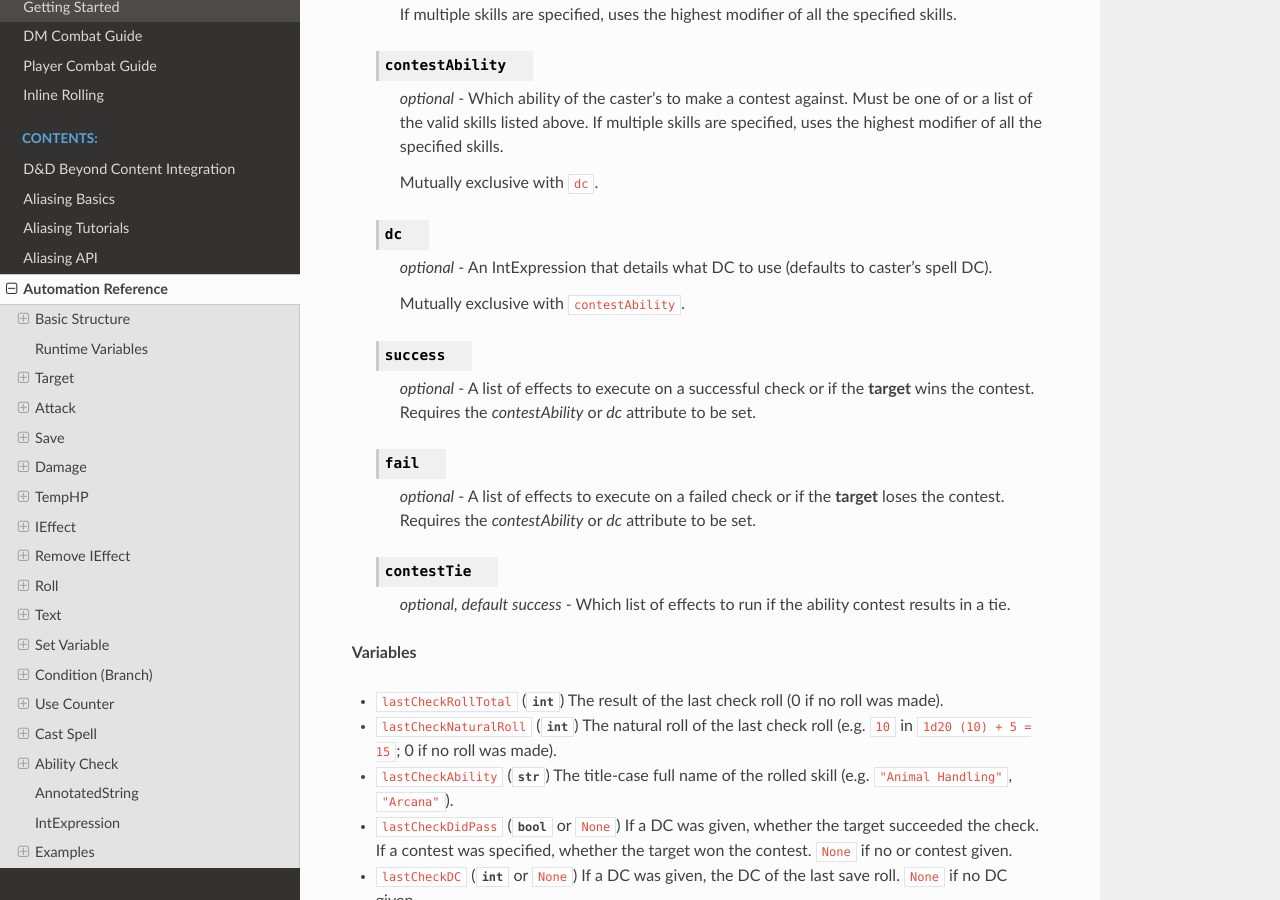
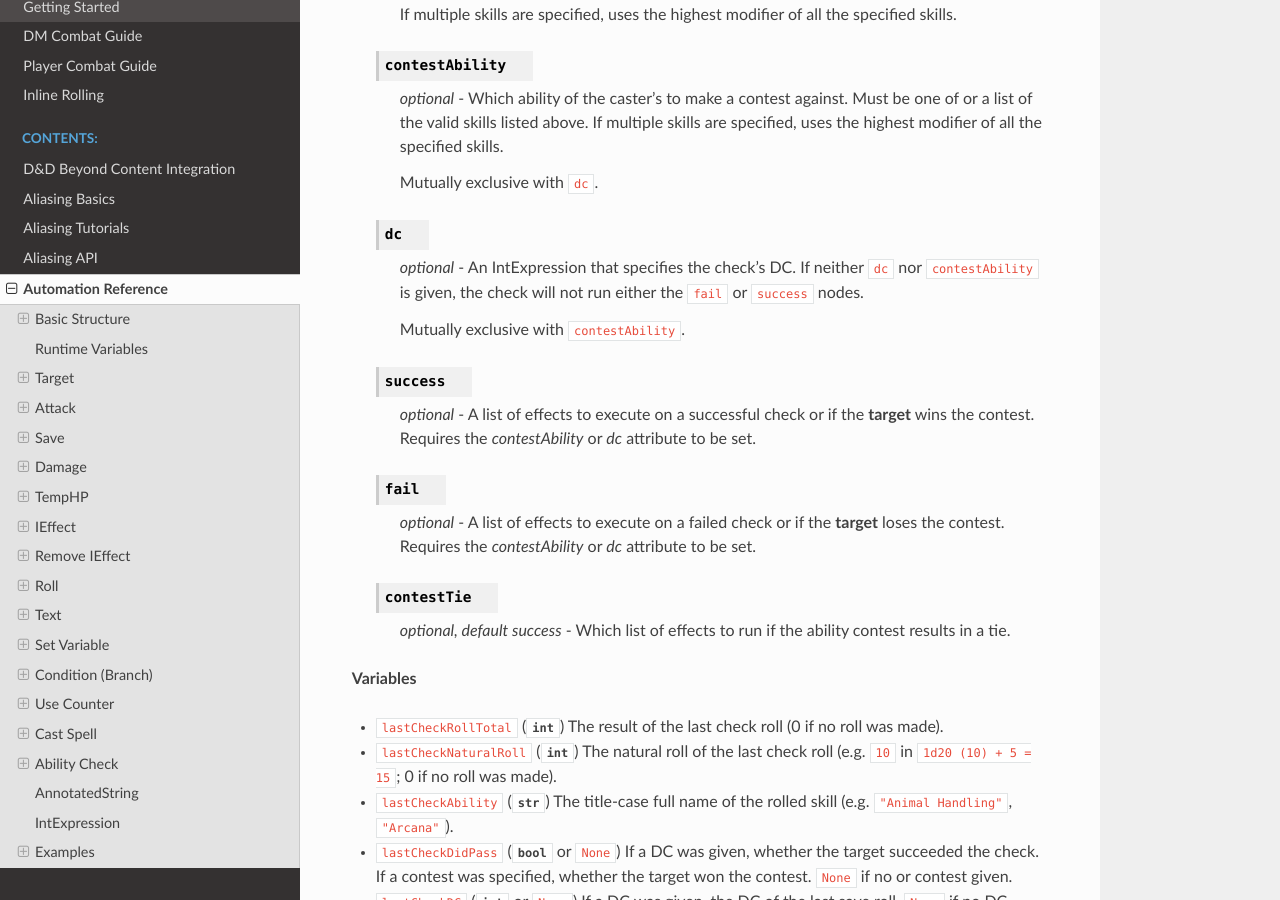
Before and after one commit to avrae/avrae, a Sphinx documentation site: the page built from docs/automation_ref.rst, in a window 1280 px wide and 900 px high, scrolled down 20834 px. Built offline with Sphinx 7.4.7 and the Read the Docs theme 2.0.0, drawn with Linux system fonts in a browser that asks for light colours.

Commit message:
docs: missing desc of Check.dc

```diff
--- a/docs/automation_ref.rst
+++ b/docs/automation_ref.rst
@@ -989,7 +989,8 @@ It must be inside a Target effect.
 
     .. attribute:: dc
 
-        *optional* - An IntExpression that details what DC to use (defaults to caster's spell DC).
+        *optional* - An IntExpression that specifies the check's DC. If neither ``dc`` nor ``contestAbility`` is given,
+        the check will not run either the ``fail`` or ``success`` nodes.
 
         Mutually exclusive with ``contestAbility``.
 
```
